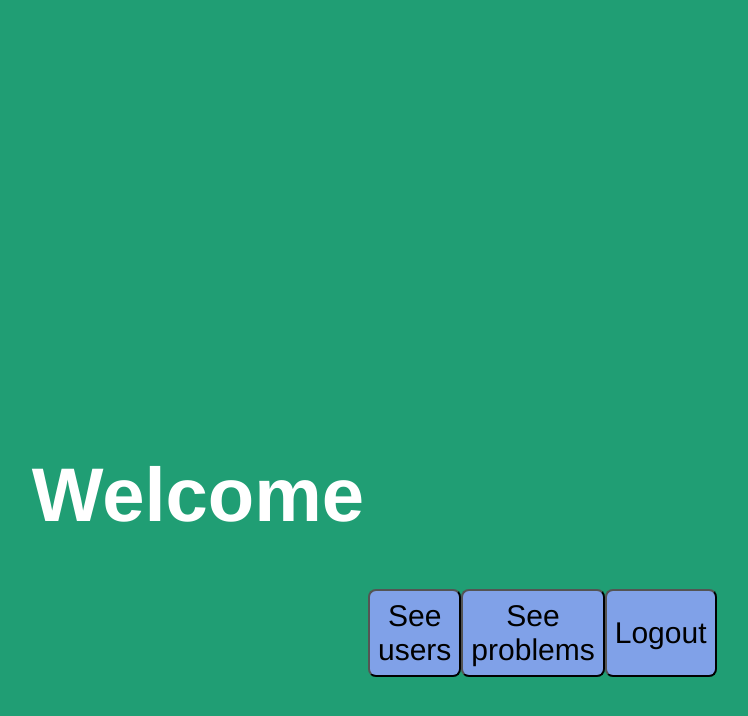
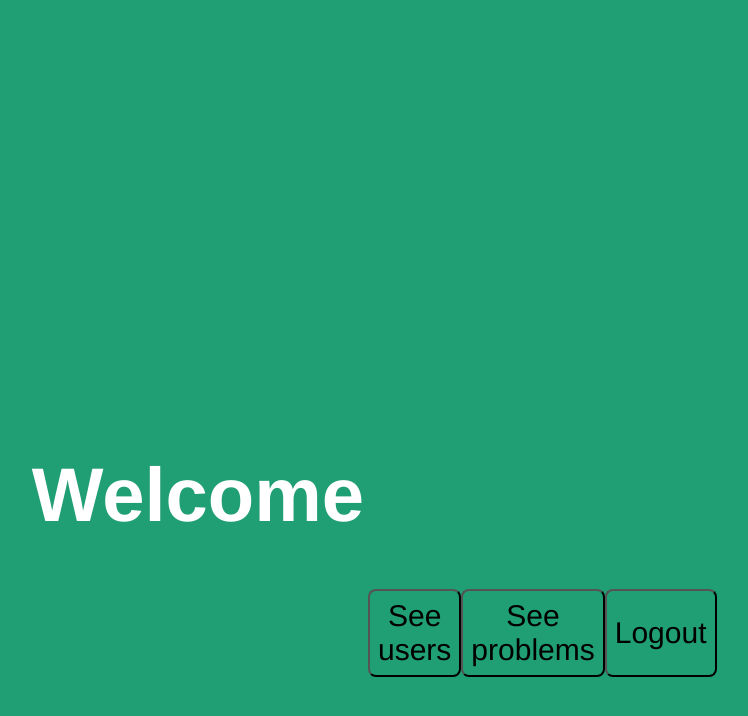
Before and after one commit to declanmcm/gotecqfe-ts, a React (Create React App) app: page /judge-manager/app/user in a window 1280 px wide. Both pictures are taken after a click on the button "Home". Shown: the top 716 px of the page, without its empty margins (442-1190 px from the left). Built offline with nearby package versions, Linux system fonts and the light colour scheme; no server answers.

Commit message:
Final styling style changes

```diff
--- a/src/components/Header.tsx
+++ b/src/components/Header.tsx
@@ -1,5 +1,19 @@
 import { useNavigate } from "react-router-dom";
-import styles from '../styles';
+import styled from 'styled-components';
+
+const Button = styled.button`
+    font-size: 30px;
+    background-color: var(--button-colour);
+    color: var(--text-dark);
+    font-family: Helvetica;
+    border-radius: 8px;
+    padding: 8px;
+`;
+
+const HeaderTag = styled.header`
+    display: flex;
+    justify-content: space-between;
+`;
 
 export default function Header( { text } : {text : string} ) {
     const navigate = useNavigate();
@@ -12,15 +26,15 @@ export default function Header( { text } : {text : string} ) {
 
     return (
         <div>
-            <header style={styles.headContStyle}>
+            <HeaderTag>
                 <div style={{margin: 15}}>
-                    <button style={styles.buttonStyleApp} onClick={() => navigate('/judge-manager/app')}>Home</button>
-                    <button style={styles.buttonStyleApp} onClick={handleChange}>{text}</button>
+                    <Button onClick={() => navigate('/judge-manager/app')}>Home</Button>
+                    <Button onClick={handleChange}>{text}</Button>
                 </div>
                 <div style={{margin: 15}}>
-                    <button style={styles.buttonStyleApp} onClick={() => navigate('/judge-manager/auth')}>Logout</button>
+                    <Button onClick={() => navigate('/judge-manager/auth')}>Logout</Button>
                 </div>
-            </header>
+            </HeaderTag>
         </div>
     );
 
--- a/src/pages/JudgeApp.tsx
+++ b/src/pages/JudgeApp.tsx
@@ -1,5 +1,4 @@
 import { useNavigate } from "react-router-dom";
-import styles from '../styles';
 import styled from 'styled-components';
 
 const Heading = styled.h1`
@@ -17,6 +16,15 @@ const ButtonContainer = styled.div`
     padding-right: 810px;
 `;
 
+const Button = styled.button`
+    font-size: 30px;
+    background-color: var(--Button-colour);
+    color: var(--text-dark);
+    font-family: Helvetica, sans-serif;
+    border-radius: 8px;
+    padding: 8px;
+`;
+
 function JudgeApp() {
 
     const navigate = useNavigate();
@@ -28,9 +36,9 @@ function JudgeApp() {
                     Welcome
                 </Heading>
                 <ButtonContainer>
-                    <button style={styles.buttonStyleApp} onClick={() => navigate('/judge-manager/app/user')}>See users</button>
-                    <button style={styles.buttonStyleApp} onClick={() => navigate('/judge-manager/app/problem/all')}>See problems</button>
-                    <button style={styles.buttonStyleApp} onClick={() => navigate('/judge-manager/auth')}>Logout</button>
+                    <Button onClick={() => navigate('/judge-manager/app/user')}>See users</Button>
+                    <Button onClick={() => navigate('/judge-manager/app/problem/all')}>See problems</Button>
+                    <Button onClick={() => navigate('/judge-manager/auth')}>Logout</Button>
                 </ButtonContainer>
             </div>
         </div>
--- a/src/pages/JudgeAuth.tsx
+++ b/src/pages/JudgeAuth.tsx
@@ -1,6 +1,5 @@
 import { useNavigate } from "react-router-dom";
 import { useState } from "react";
-import styles from '../styles';
 import { AuthResponse } from '../models';
 import styled from 'styled-components';
 
@@ -36,6 +35,13 @@ const Form = styled.form`
     margin: auto;
     margin-top: 50px;
     font-size: 24px;
+`;
+
+const Input = styled.input`
+    margin: 8px;
+    padding: 10px;
+    width: 100%;
+    box-sizing: border-box;
 `;
 
 const Button = styled.button`
@@ -96,23 +102,21 @@ function JudgeAuth() {
                 </Heading>
                 <Form>
                     <label htmlFor="username">Username:</label>
-                    <input
+                    <Input
                     type="text"
                     id="username"
                     placeholder="Enter your username"
-                    style={styles.inputStyle}
                     value={username}
-                    onChange={(e) => setUsername(e.target.value)}
+                    onChange={(e : any) => setUsername(e.target.value)}
                     />
 
                     <label htmlFor="password">Password:</label>
-                    <input
+                    <Input
                     type="password"
                     id="password"
                     placeholder="Enter your password"
-                    style={styles.inputStyle}
                     value={password}
-                    onChange={(e) => setPassword(e.target.value)}
+                    onChange={(e : any) => setPassword(e.target.value)}
                     />
                     {failedLogin ? <RedText>Incorrect username or password</RedText> : null}
 
--- a/src/pages/List.tsx
+++ b/src/pages/List.tsx
@@ -1,7 +1,6 @@
 import { useNavigate, useParams } from "react-router-dom";
 import { useState, useEffect } from "react";
 import Header from '../components/Header';
-import styles from '../styles';
 import { UserData, ProblemData, ProblemEditor } from '.';
 import ReactDOM from "react-dom";
 import "../modalStyle.css";
--- a/src/pages/ProblemData.tsx
+++ b/src/pages/ProblemData.tsx
@@ -1,6 +1,5 @@
 import { useNavigate } from "react-router-dom";
 import { useEffect } from "react";
-import styles from '../styles';
 import { Problem } from '../models';
 import styled from 'styled-components';
 
--- a/src/pages/ProblemEditor.tsx
+++ b/src/pages/ProblemEditor.tsx
@@ -1,6 +1,5 @@
 import { useNavigate } from "react-router-dom";
 import { useState } from "react";
-import styles from '../styles';
 import { Problem, User, getProblem } from '../models';
 import styled from 'styled-components';
 
--- a/src/pages/UserData.tsx
+++ b/src/pages/UserData.tsx
@@ -1,5 +1,4 @@
 import { useEffect} from "react";
-import styles from '../styles';
 import { User, Problem } from '../models';
 import styled from 'styled-components';
 
--- a/src/styles.ts
+++ /dev/null
@@ -1,137 +0,0 @@
-import React from "react";
-
-const styles: Record<string, React.CSSProperties> = {
-    containerStyle : {
-        display: 'flex',
-        flexDirection: 'row'
-    },
-
-    buttonContainerStyle : {
-        display: 'flex',
-        justifyContent: 'space-around',
-        paddingLeft: 810,
-        paddingRight: 810
-    },
-
-    headContStyle: {
-        display: 'flex',
-        justifyContent: 'space-between'
-    },
-
-    headingStyle : {
-        textAlign: 'center',
-        fontFamily: 'Helvetica, sans-serif',
-        fontStyle: 'oblique',
-        color: 'black',
-        fontSize: '68px'
-    },
-
-    headingStyleApp : {
-        textAlign: 'center',
-        fontFamily: 'Helvetica, sans-serif',
-        color: 'white',
-        paddingTop: 400,
-        fontSize: '76px'
-    },
-
-    headingStyleProblem : {
-        textAlign: 'center',
-        fontFamily: 'Helvetica, sans-serif',
-        color: 'white',
-        fontSize: '76px',
-        paddingTop: 450
-    },
-
-    buttonStyle : {
-        backgroundColor: '#80a1e8',
-        color: 'white',
-        padding: 10,
-        margin: 10,
-        border: 'none',
-        borderRadius: '5px',
-        cursor: 'pointer'
-    },
-
-    buttonStyleApp : {
-        fontSize: '30px',
-        backgroundColor: '#80a1e8',
-        color: 'black',
-        fontFamily: 'Helvetica',
-        borderRadius: 8,
-        padding: 8
-    },
-
-    smallButton : {
-        fontSize: '15px',
-        backgroundColor: '#80a1e8',
-        color: 'black',
-        fontFamily: 'Helvetica',
-        borderRadius: 4,
-        padding: 4
-    },
-
-    smallButtonActive: {
-        fontSize: '15px',
-        backgroundColor: '#2424c7',
-        color: 'white',
-        fontFamily: 'Helvetica',
-        borderRadius: 4,
-        padding: 4
-    },
-
-    itemStyle : {
-        flex: 1,
-        textAlign: 'center',
-        fontSize: '32px',
-        borderStyle: 'solid',
-        borderColor: 'grey',
-        borderRadius: 10,
-        margin: 15
-    },
-
-    formStyle : {
-        display: 'flex',
-        flexDirection: 'column',
-        alignItems: 'center',
-        maxWidth: '300px',
-        margin: 'auto',
-        marginTop: '50px',
-        fontSize: '24px'
-    },
-
-    formStyleProblem: {
-        display: 'block',
-        flexDirection: 'column',
-        fontFamily: 'Helvetica, sans-serif',
-        color: '#4f4e4e',
-        alignItems: 'left',
-        width: '65%',
-        margin: 'auto',
-        marginTop: '50px',
-        fontSize: '24px',
-        borderRadius: 10
-    },
-
-    inputStyle : {
-        margin: '8px',
-        padding: '10px',
-        width: '100%',
-        boxSizing: 'border-box'
-    },
-
-    pageStyle : {
-        minHeight: '100vh',
-        display: 'flex',
-        justifyContent: 'center',
-        alignItems: 'center'
-    },
-
-    containerAuthStyle : {
-        width: '20%',
-        height: '500px',
-        backgroundColor: '#e5f2dc',
-        padding: '20px',
-    }
-}
-
-export default styles;
```
